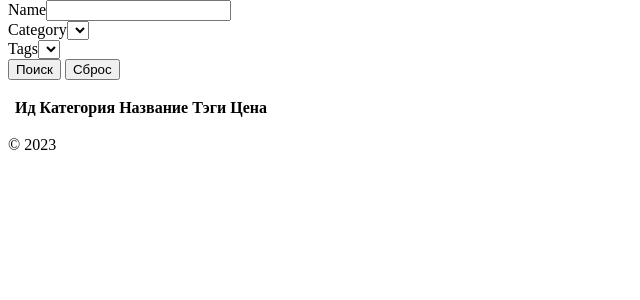
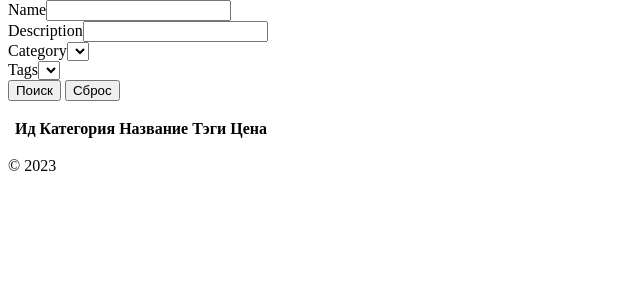
Before and after one commit to SlavKoVrn/stateless, a Yii app: template frontend/views/product/index.php in a window 1280 px wide. Shown: the part 26-326 px from the top of the page, without its empty margins (0-640 px from the left). Run offline with PHP 8.4 and a stand-in for Yii, Linux system fonts and the light colour scheme; the template is opened without the code that fills it, so the values that code supplies are empty; form fields are guessed from the names that the template uses; some libraries are stand-ins or nearby versions.

Commit message:
search description

```diff
--- a/frontend/views/product/index.php
+++ b/frontend/views/product/index.php
@@ -11,6 +11,7 @@ use yii\widgets\ActiveForm;
 
 <?php $form = ActiveForm::begin(); ?>
 <?= $form->field($model, 'name') ?>
+<?= $form->field($model, 'description') ?>
 <?= $form->field($model, 'category_id')->dropDownList(array_merge([0=>''],Category::getCategories())) ?>
 <?= $form->field($model, 'tags')->dropDownList(Tag::getAllArray(),['multiple' => true]) ?>
 <div class="form-group">
@@ -42,7 +43,7 @@ use yii\widgets\ActiveForm;
         background-color:lightgrey;
     }
     table td {
-        vertical-align: top;
+        vertical-align: top !important;
     }
 </style>
 <?php
@@ -83,6 +84,7 @@ $js=<<<JS
             url: '/api/product',
             data:{
                 's[name]':$('#product-name').val(),
+                's[description]':$('#product-description').val(),
                 's[category_id]':$('#product-category_id option:selected').val(),
                 's[tags]':$('#product-tags').val(),
                 'page':page
@@ -111,7 +113,7 @@ $js=<<<JS
     });
     const detailRows = [];
     function description(data) {
-        return data.description;
+        return highlightSubstring(data.description,$('#product-description').val());
     }
     $(document).on('click','ul.pagination li',function(e){
         e.preventDefault();
```
